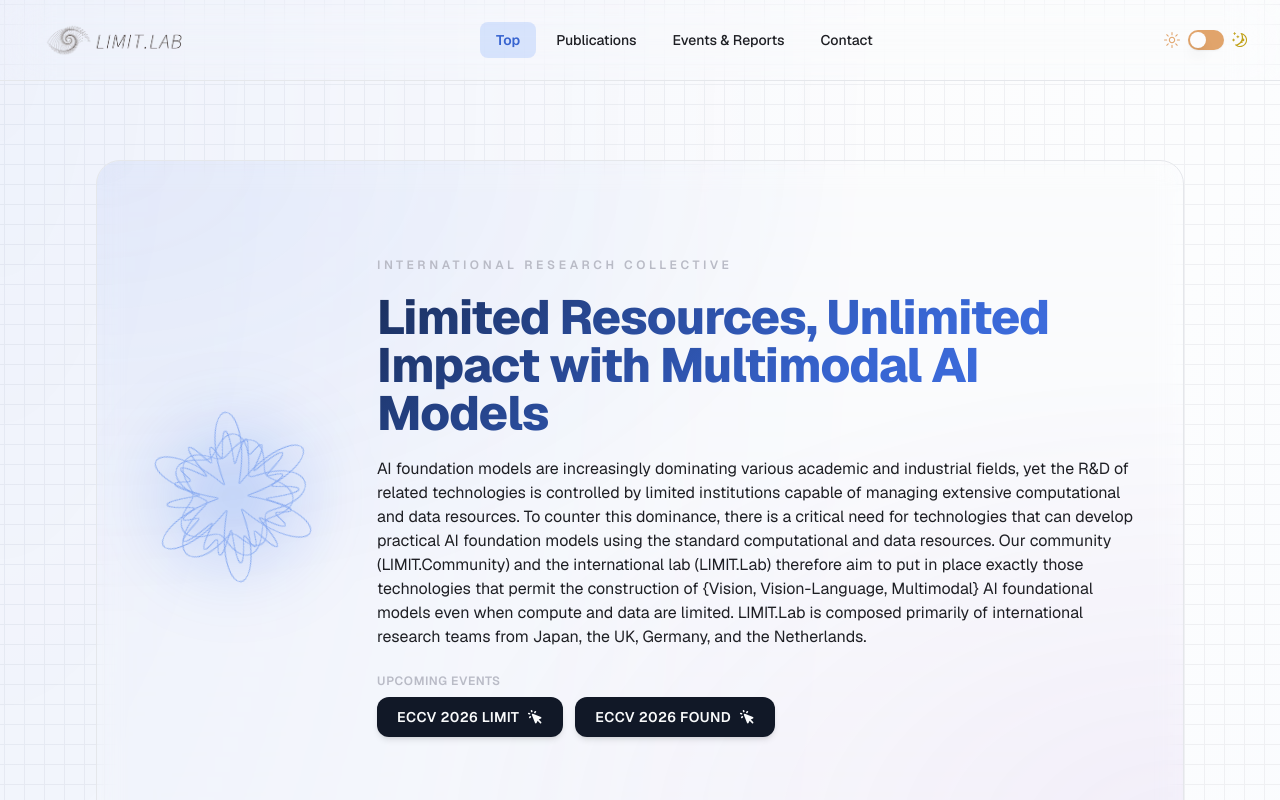
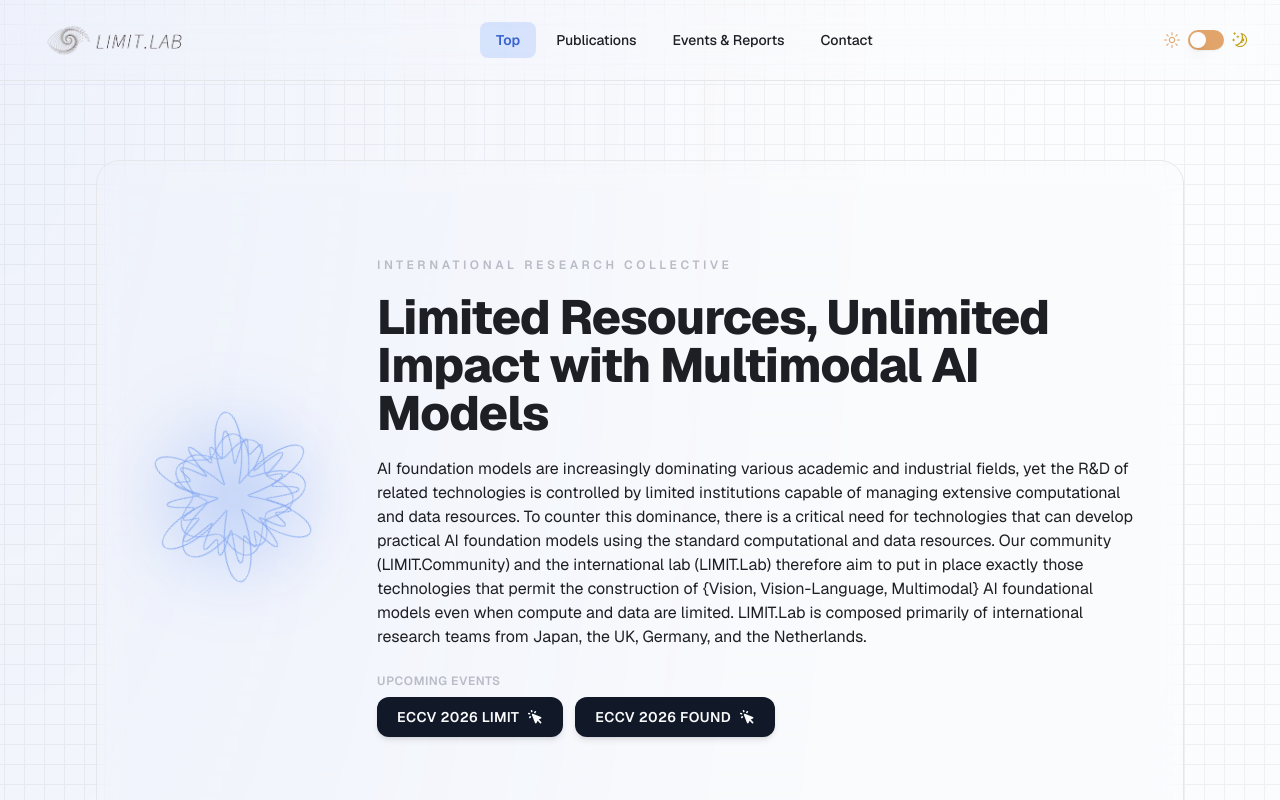
Before and after one commit to cvpaperchallenge-alumni/limit-lab-homepage, a Next.js app: page / in a window 1280 px wide. Shown: the top 800 px of the page. Built offline with nearby package versions, Linux system fonts and the light colour scheme; what tailwindcss-animated would draw is missing.

Commit message:
design: return blue to an accent role instead of a surface tint

```diff
--- a/src/app/(homepage)/contact/page.tsx
+++ b/src/app/(homepage)/contact/page.tsx
@@ -9,7 +9,7 @@ export default function ContactPage() {
     <div className="container mx-auto w-full max-w-4xl space-y-12 px-6 py-12 md:px-8">
       {/* Page header */}
       <header className="fade-in-up flex flex-col items-start gap-3">
-        <h1 className="gradient-text text-4xl font-extrabold tracking-tight md:text-5xl">
+        <h1 className="text-4xl font-extrabold tracking-tight text-foreground md:text-5xl">
           Contact Us
         </h1>
         <div className="section-accent" />
@@ -22,8 +22,7 @@ export default function ContactPage() {
 
       {/* Slack panel */}
       <section className="glass-strong relative overflow-hidden rounded-3xl p-8 shadow-lg sm:p-10 md:p-12">
-        <div className="gradient-mesh absolute inset-0" aria-hidden="true" />
-
+        {/* No tinted backdrop here on purpose — see the hero on the Top page. */}
         <div className="relative z-10 flex flex-col items-start gap-6 md:flex-row md:items-center md:gap-8">
           <div className="flex size-16 shrink-0 items-center justify-center rounded-2xl bg-brand-blue-a4 sm:size-20">
             <SiSlack className="size-8 text-brand-blue-11 sm:size-10" />
--- a/src/app/(homepage)/events-reports/page.tsx
+++ b/src/app/(homepage)/events-reports/page.tsx
@@ -50,7 +50,7 @@ export default function EventsReportsPage() {
     <div className="container mx-auto w-full max-w-6xl space-y-12 px-6 py-12 md:px-8">
       {/* Page header */}
       <header className="fade-in-up flex flex-col items-start gap-3">
-        <h1 className="gradient-text text-4xl font-extrabold tracking-tight md:text-5xl">
+        <h1 className="text-4xl font-extrabold tracking-tight text-foreground md:text-5xl">
           Events &amp; Reports
         </h1>
         <div className="section-accent" />
--- a/src/app/(homepage)/page.tsx
+++ b/src/app/(homepage)/page.tsx
@@ -40,12 +40,8 @@ export default function TopPage() {
     <div className="container mx-auto w-full max-w-6xl space-y-24 px-6 py-12 md:px-8">
       {/* Hero */}
       <section className="fade-in-up border-border/50 bg-background/40 relative overflow-hidden rounded-3xl border px-6 py-14 backdrop-blur-md md:px-12 md:py-20 lg:py-24">
-        {/* Decorative backdrop */}
-        <div
-          className="gradient-mesh pointer-events-none absolute inset-0"
-          aria-hidden="true"
-        />
-
+        {/* No tinted backdrop here on purpose — the panel reads as a neutral
+            surface and the page-level mesh already supplies a faint wash. */}
         <div className="relative z-10 flex flex-col items-center gap-10 lg:flex-row lg:items-center lg:gap-14">
           {/* Atom visual */}
           <div className="flex shrink-0 items-center justify-center">
@@ -66,7 +62,7 @@ export default function TopPage() {
             <span className="text-[10px] font-semibold uppercase tracking-[0.3em] text-muted-foreground md:text-xs">
               International Research Collective
             </span>
-            <h1 className="gradient-text text-3xl font-extrabold leading-tight md:text-4xl lg:text-5xl">
+            <h1 className="text-3xl font-extrabold leading-tight text-foreground md:text-4xl lg:text-5xl">
               Limited Resources, Unlimited Impact with Multimodal AI Models
             </h1>
             <p className="text-foreground/80 text-sm leading-relaxed sm:text-base">
--- a/src/app/(homepage)/publications/page.tsx
+++ b/src/app/(homepage)/publications/page.tsx
@@ -46,7 +46,7 @@ export default function PublicationsPage() {
     <div className="container mx-auto w-full max-w-6xl space-y-12 px-6 py-12 md:px-8">
       {/* Page header */}
       <header className="fade-in-up flex flex-col items-start gap-3">
-        <h1 className="gradient-text text-4xl font-extrabold tracking-tight md:text-5xl">
+        <h1 className="text-4xl font-extrabold tracking-tight text-foreground md:text-5xl">
           Publications
         </h1>
         <div className="section-accent" />
--- a/src/app/globals.css
+++ b/src/app/globals.css
@@ -620,11 +620,13 @@
     background-image: linear-gradient(135deg, var(--blue-12) 0%, var(--blue-11) 50%, var(--blue-9) 100%);
   }
 
-  /* Soft radial gradient backdrop for hero areas */
+  /* Soft radial gradient backdrop. Single-hue on purpose: purple appears
+     nowhere else in the brand, so a second hue here reads as an unexplained
+     tint rather than as an accent. */
   .gradient-mesh {
     background-image:
       radial-gradient(at 0% 0%, var(--blue-9) 0%, transparent 50%),
-      radial-gradient(at 100% 100%, var(--purple-9) 0%, transparent 50%);
+      radial-gradient(at 100% 100%, var(--blue-9) 0%, transparent 50%);
     opacity: 0.07;
     pointer-events: none;
   }
```
